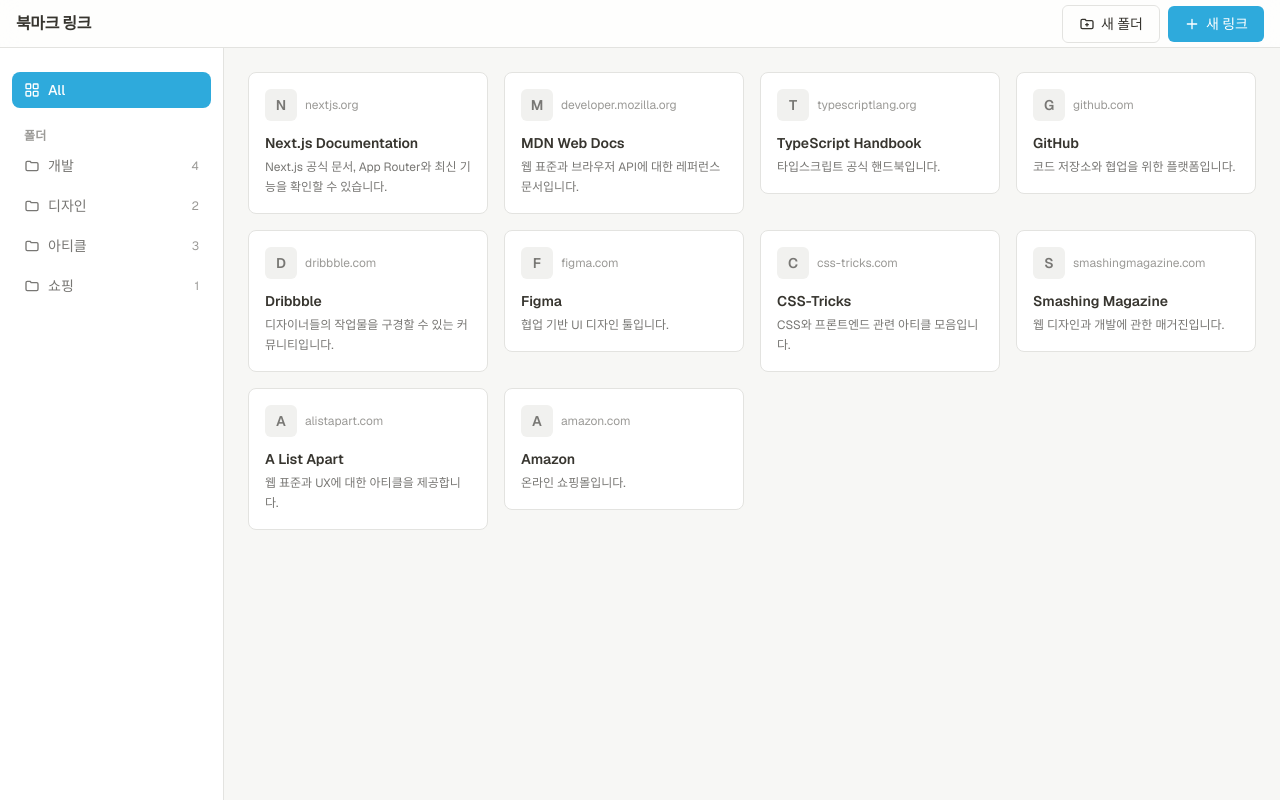
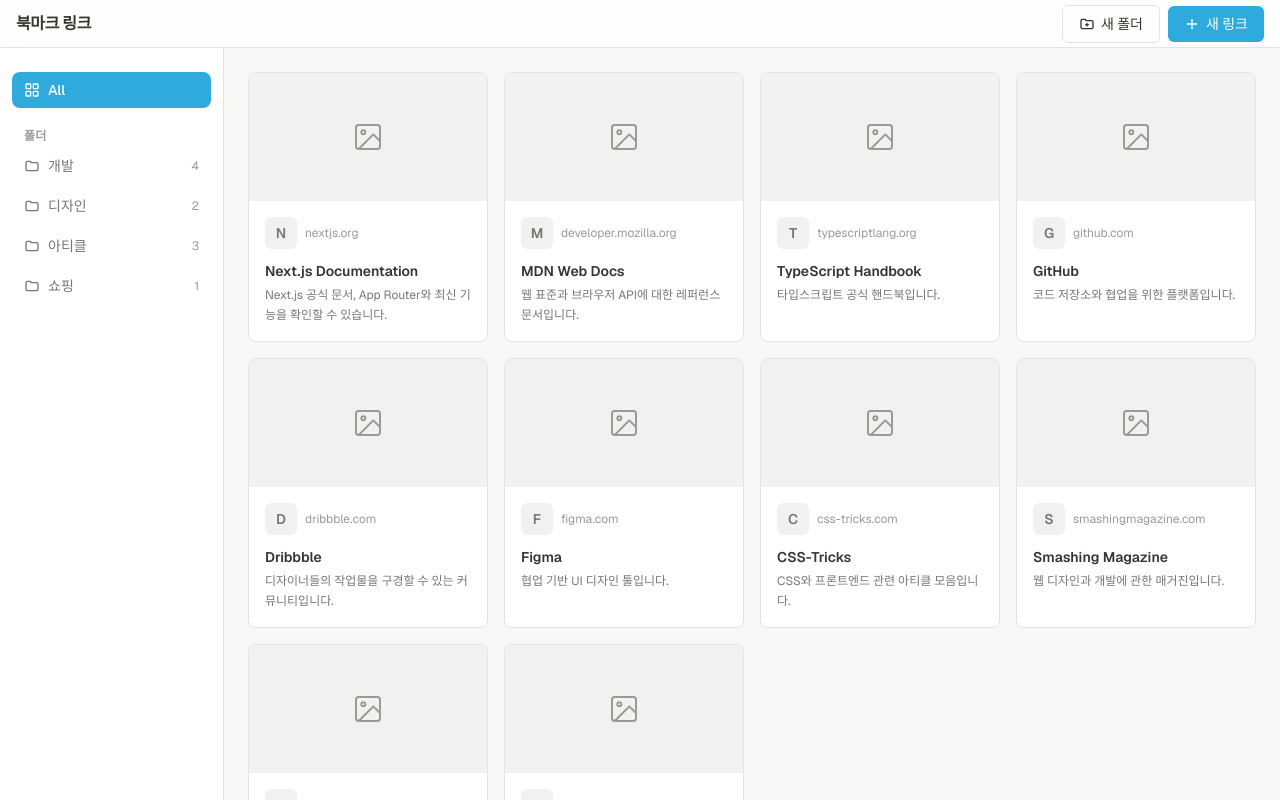
Before and after one commit to yunsebin-sketch/20.bookmark-link, a Next.js app: page / in a window 1280 px wide. Built offline with nearby package versions, Linux system fonts and the light colour scheme.

Commit message:
8-2.오류 수정

```diff
--- a/app/_lib/folder-context.tsx
+++ b/app/_lib/folder-context.tsx
@@ -26,7 +26,7 @@
     if (!trimmed) return;
 
     const newFolder: BookmarkFolder = {
-      id: `folder-${Date.now()}`,
+      id: crypto.randomUUID(),
       name: trimmed,
     };
     setFolders((prev) => [...prev, newFolder]);
--- a/app/_lib/link-context.tsx
+++ b/app/_lib/link-context.tsx
@@ -61,7 +61,7 @@
     }
 
     const newLink: BookmarkLink = {
-      id: `link-${Date.now()}`,
+      id: crypto.randomUUID(),
       title,
       url: normalizedUrl,
       description,
--- a/components/LinkCard.tsx
+++ b/components/LinkCard.tsx
@@ -41,6 +41,25 @@
   );
 }
 
+function ImagePlaceholderIcon() {
+  return (
+    <svg
+      aria-hidden="true"
+      viewBox="0 0 24 24"
+      fill="none"
+      stroke="currentColor"
+      strokeWidth={1.5}
+      strokeLinecap="round"
+      strokeLinejoin="round"
+      className="h-8 w-8 text-[var(--placeholder)]"
+    >
+      <rect x="3" y="3" width="18" height="18" rx="2" />
+      <circle cx="8.5" cy="8.5" r="1.5" />
+      <path d="M21 15l-5-5L5 21" />
+    </svg>
+  );
+}
+
 export default function LinkCard({ link }: { link: BookmarkLink }) {
   const domain = new URL(link.url).hostname.replace(/^www\./, "");
   const { deleteLink } = useLinks();
@@ -68,25 +87,29 @@
     "hover-surface rounded-md border border-[var(--border)] bg-[var(--card)] p-1.5 text-[var(--text-sub)]";
 
   return (
-    <div className="link-card group relative">
+    <div className="link-card group relative flex h-full flex-col">
       <a
         href={link.url}
         target="_blank"
         rel="noopener noreferrer"
-        className="hover-surface flex flex-col overflow-hidden rounded-lg border border-[var(--border)] bg-[var(--card)]"
+        className="hover-surface flex h-full flex-col overflow-hidden rounded-lg border border-[var(--border)] bg-[var(--card)]"
       >
-        {showThumbnail && (
+        {showThumbnail ? (
           // eslint-disable-next-line @next/next/no-img-element
           <img
             src={link.thumbnail}
             alt=""
             onError={() => setThumbnailError(true)}
-            className="h-32 w-full object-cover"
+            className="h-32 w-full shrink-0 object-cover"
           />
+        ) : (
+          <div className="flex h-32 w-full shrink-0 items-center justify-center bg-[var(--hover-bg)]">
+            <ImagePlaceholderIcon />
+          </div>
         )}
-        <div className="flex flex-col gap-3 p-4">
+        <div className="flex flex-1 flex-col gap-3 p-4">
           <div className="flex items-center gap-2">
-            <span className="flex h-8 w-8 items-center justify-center rounded-md bg-[var(--hover-bg)] text-sm font-semibold text-[var(--text-sub)]">
+            <span className="flex h-8 w-8 shrink-0 items-center justify-center rounded-md bg-[var(--hover-bg)] text-sm font-semibold text-[var(--text-sub)]">
               {link.title.charAt(0).toUpperCase()}
             </span>
             <span className="truncate text-xs text-[var(--placeholder)]">
@@ -97,11 +120,9 @@
             <h3 className="link-title line-clamp-1 text-sm font-semibold text-[var(--text)]">
               {link.title}
             </h3>
-            {link.description && (
-              <p className="mt-1 line-clamp-2 text-xs leading-5 text-[var(--text-sub)]">
-                {link.description}
-              </p>
-            )}
+            <p className="mt-1 line-clamp-2 min-h-[2.5rem] text-xs leading-5 text-[var(--text-sub)]">
+              {link.description || " "}
+            </p>
           </div>
         </div>
       </a>
```
